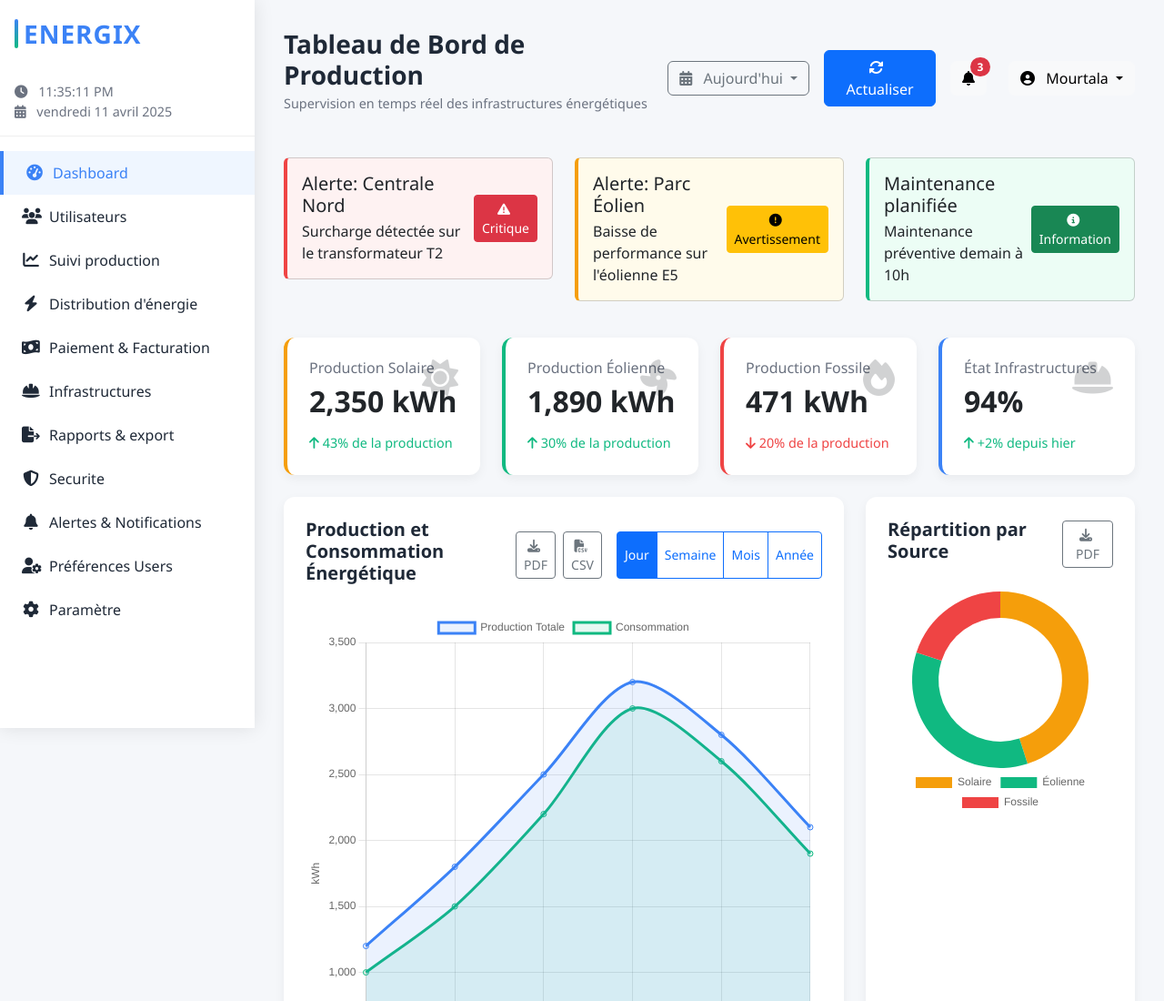
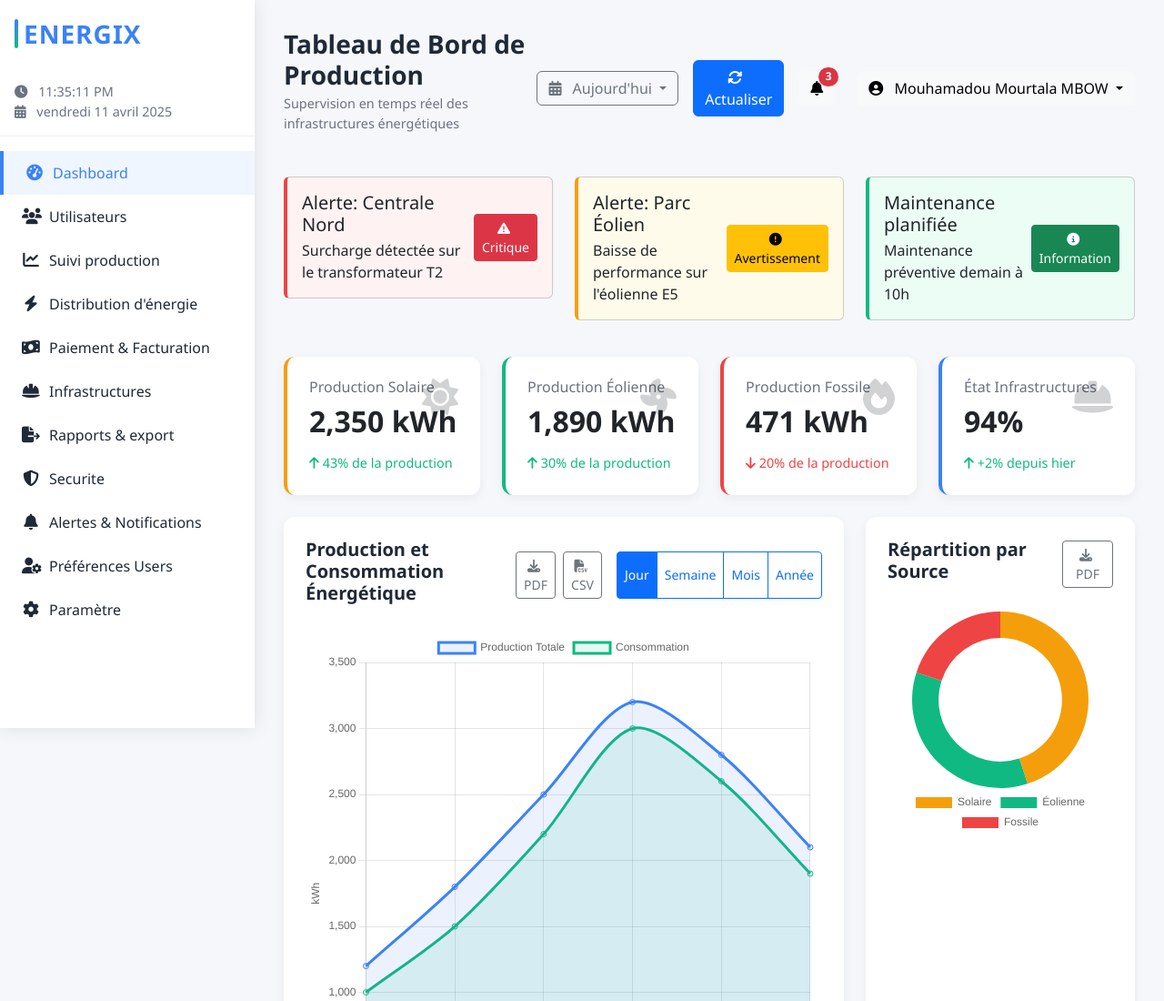
Before and after one commit to Jarvisstark207/MouhamadouMourtala-energix-dashboard, a plain HTML site: page index.html in a window 1280 px wide. Shown: the top 1100 px of the page at 91% size. Drawn offline with nearby package versions, Linux system fonts and the light colour scheme.

Commit message:
Update index.html

```diff
--- a/index.html
+++ b/index.html
@@ -474,7 +474,7 @@
                 <div class="user-dropdown dropdown">
                     <button class="btn btn-light dropdown-toggle" type="button" data-bs-toggle="dropdown">
                         <i class="fas fa-user-circle me-2"></i>
-                        Mourtala
+                        Mouhamadou Mourtala MBOW
                     </button>
                     <ul class="dropdown-menu dropdown-menu-end">
                         <li><a class="dropdown-item" href="#"><i class="fas fa-user me-2"></i> Profil</a></li>
```
